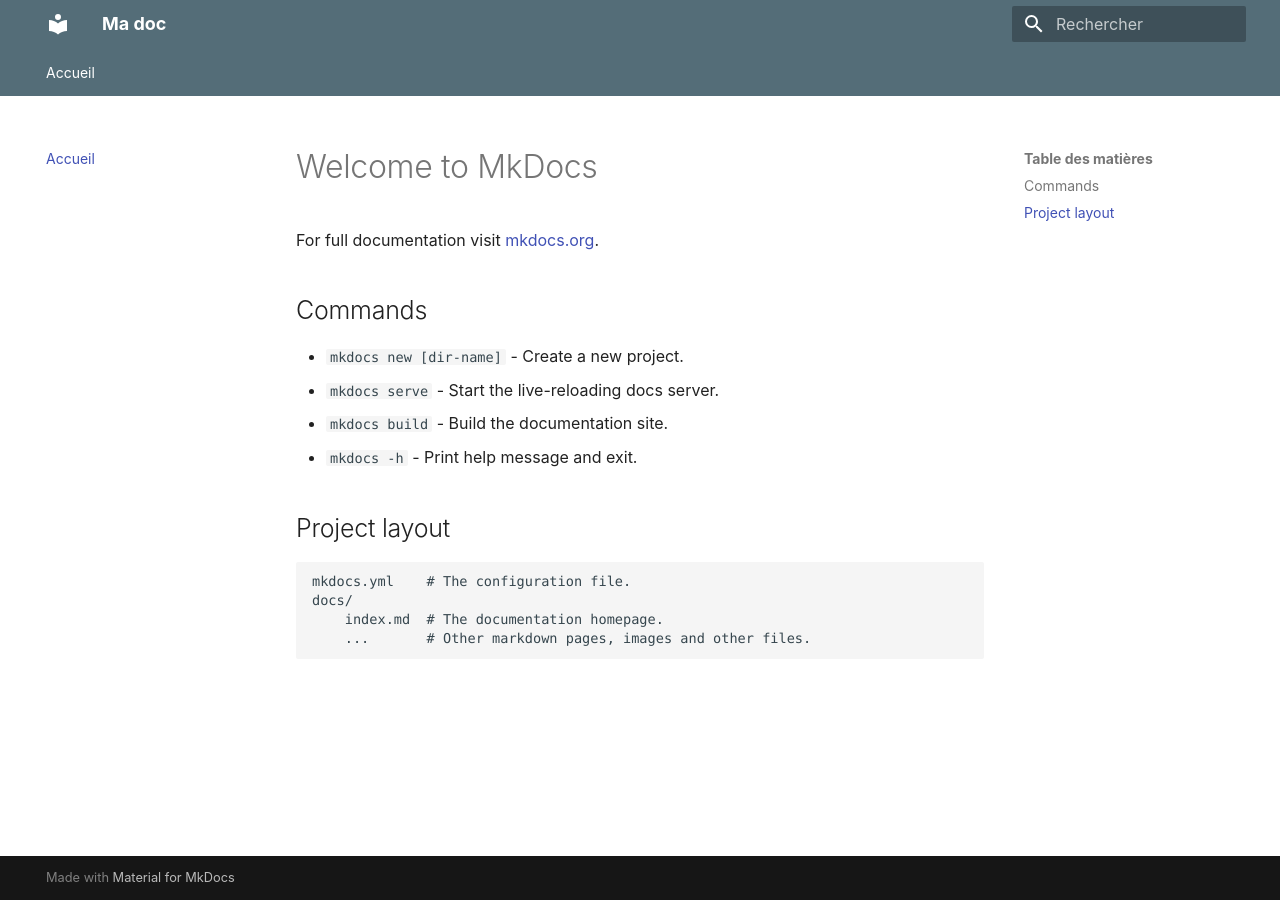
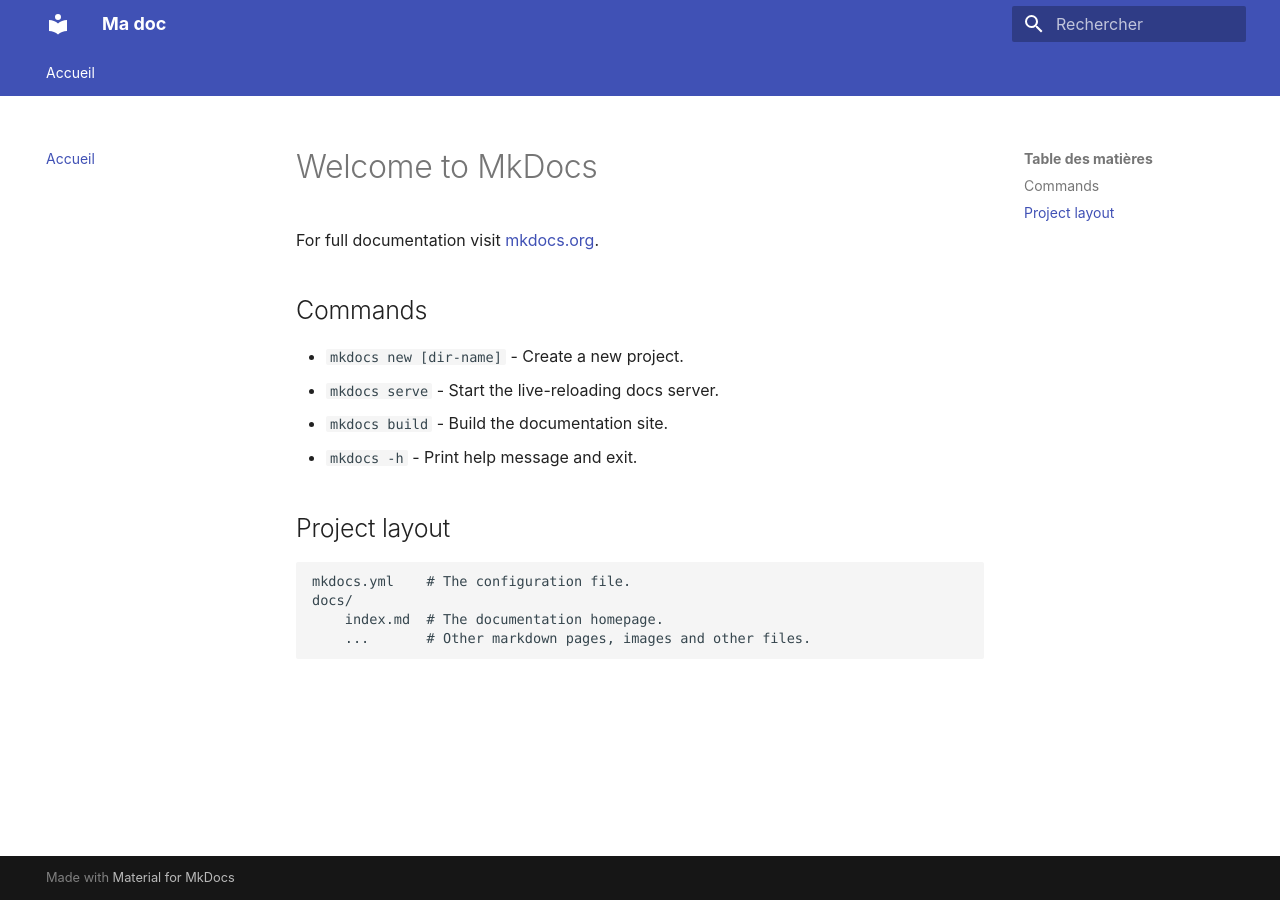
Before and after one commit to kevung/madoc-dev, an MkDocs documentation site: the page built from docs/index.md, in a window 1280 px wide. Built offline with MkDocs 1.6.1 and Material for MkDocs 9.7.7, drawn with Linux system fonts in a browser that asks for light colours.

Commit message:
mkdocs.yml: change to default color

```diff
--- a/mkdocs.yml
+++ b/mkdocs.yml
@@ -8,8 +8,8 @@ theme:
     tabs: true
   palette:
     scheme: default
-    primary: 'blue grey'
-    accent: 'deep orange'
+    primary: 'indigo'
+    accent: 'indigo'
 
 markdown_extensions:
   - footnotes
```
